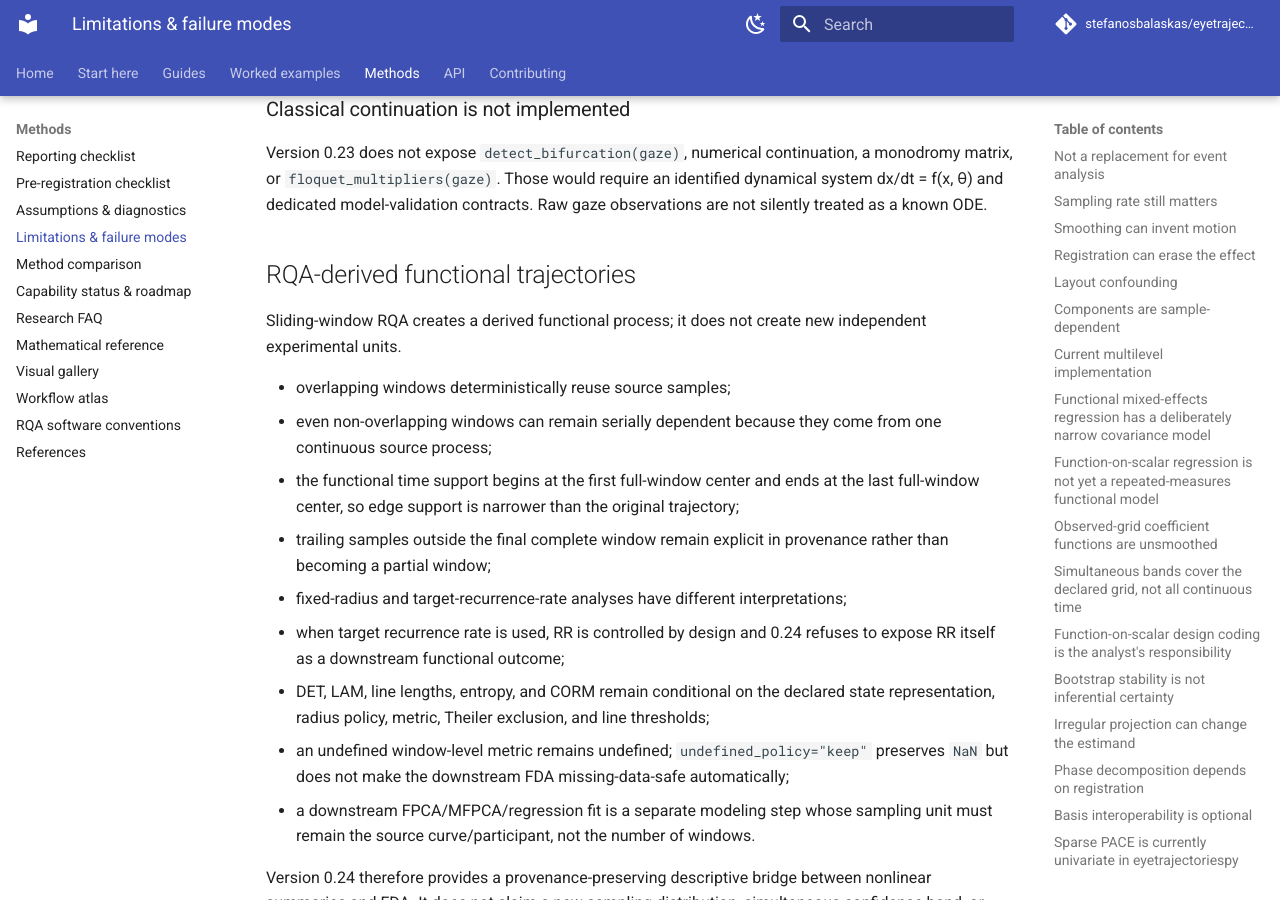
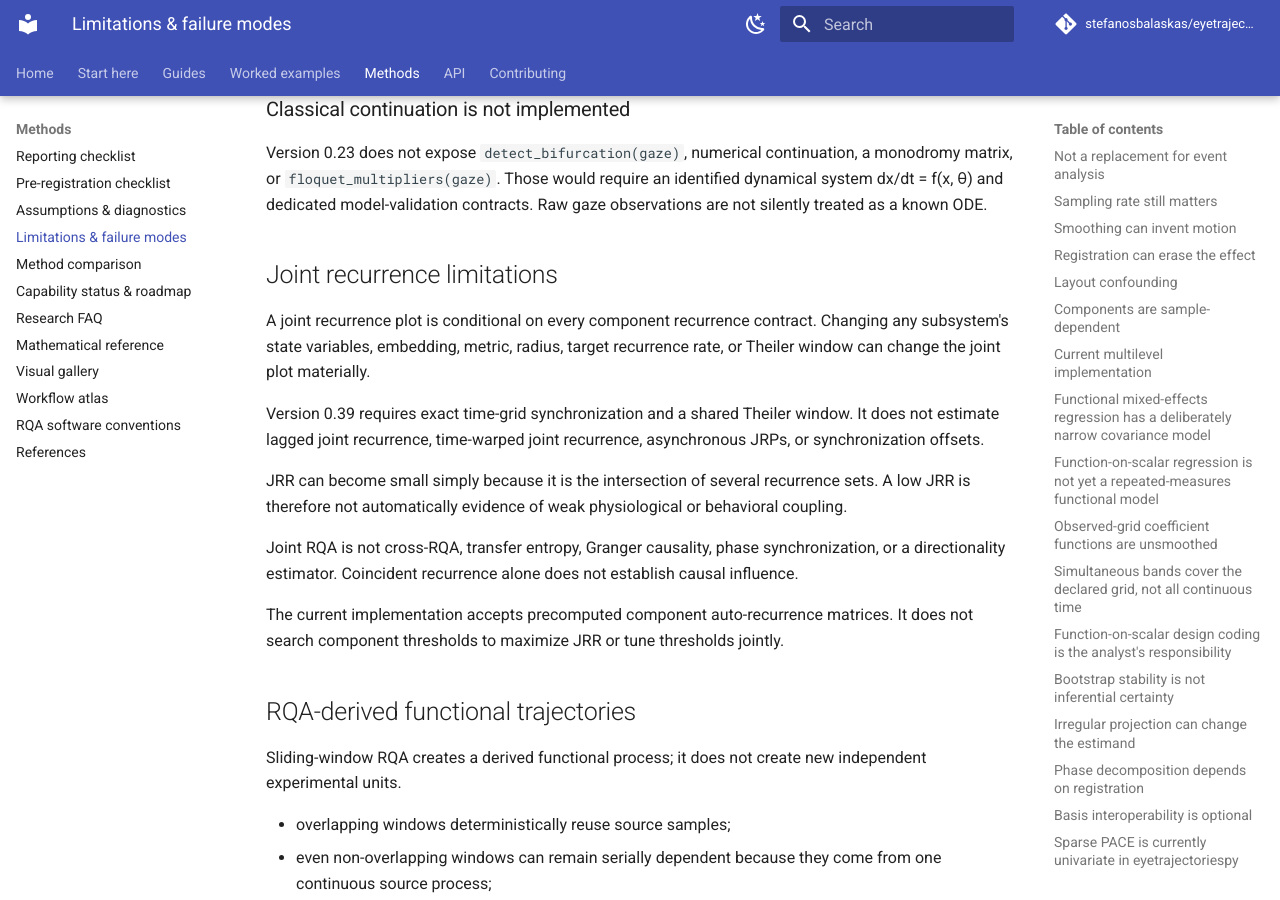
Before and after one commit to stefanosbalaskas/eyetrajectoriespy, an MkDocs documentation site: the page built from docs/methods/limitations.md, in a window 1280 px wide and 900 px high, scrolled down 18210 px. Built offline with MkDocs 1.6.1 and Material for MkDocs 9.7.7, drawn with Linux system fonts in a browser that asks for light colours; comment, search, counter and statistics services are not loaded.

Commit message:
Add joint recurrence limitations

```diff
--- a/docs/methods/limitations.md
+++ b/docs/methods/limitations.md
@@ -499,6 +499,28 @@ The eigenvalues of that fitted Jacobian are **not Floquet multipliers**. Classic
 ### Classical continuation is not implemented
 
 Version 0.23 does not expose `detect_bifurcation(gaze)`, numerical continuation, a monodromy matrix, or `floquet_multipliers(gaze)`. Those would require an identified dynamical system dx/dt = f(x, θ) and dedicated model-validation contracts. Raw gaze observations are not silently treated as a known ODE.
+## Joint recurrence limitations
+
+A joint recurrence plot is conditional on every component recurrence contract.
+Changing any subsystem's state variables, embedding, metric, radius, target
+recurrence rate, or Theiler window can change the joint plot materially.
+
+Version 0.39 requires exact time-grid synchronization and a shared Theiler
+window. It does not estimate lagged joint recurrence, time-warped joint
+recurrence, asynchronous JRPs, or synchronization offsets.
+
+JRR can become small simply because it is the intersection of several
+recurrence sets. A low JRR is therefore not automatically evidence of weak
+physiological or behavioral coupling.
+
+Joint RQA is not cross-RQA, transfer entropy, Granger causality, phase
+synchronization, or a directionality estimator. Coincident recurrence alone
+does not establish causal influence.
+
+The current implementation accepts precomputed component auto-recurrence
+matrices. It does not search component thresholds to maximize JRR or tune
+thresholds jointly.
+
 ## RQA-derived functional trajectories
 
 Sliding-window RQA creates a derived functional process; it does not create new independent experimental units.
```
